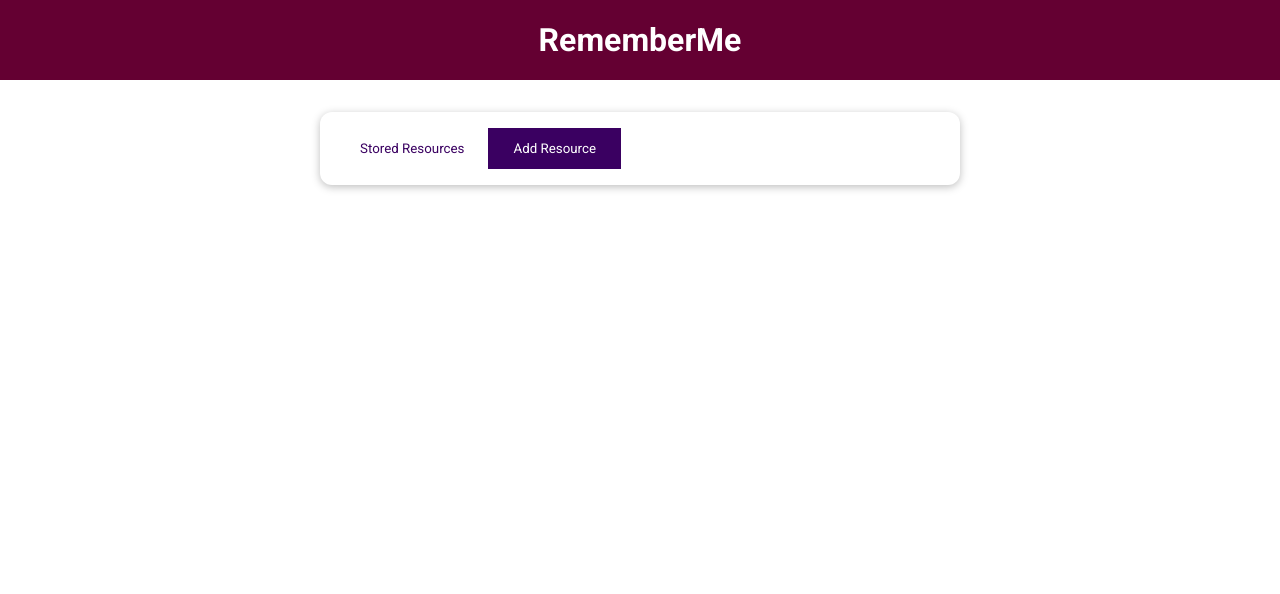
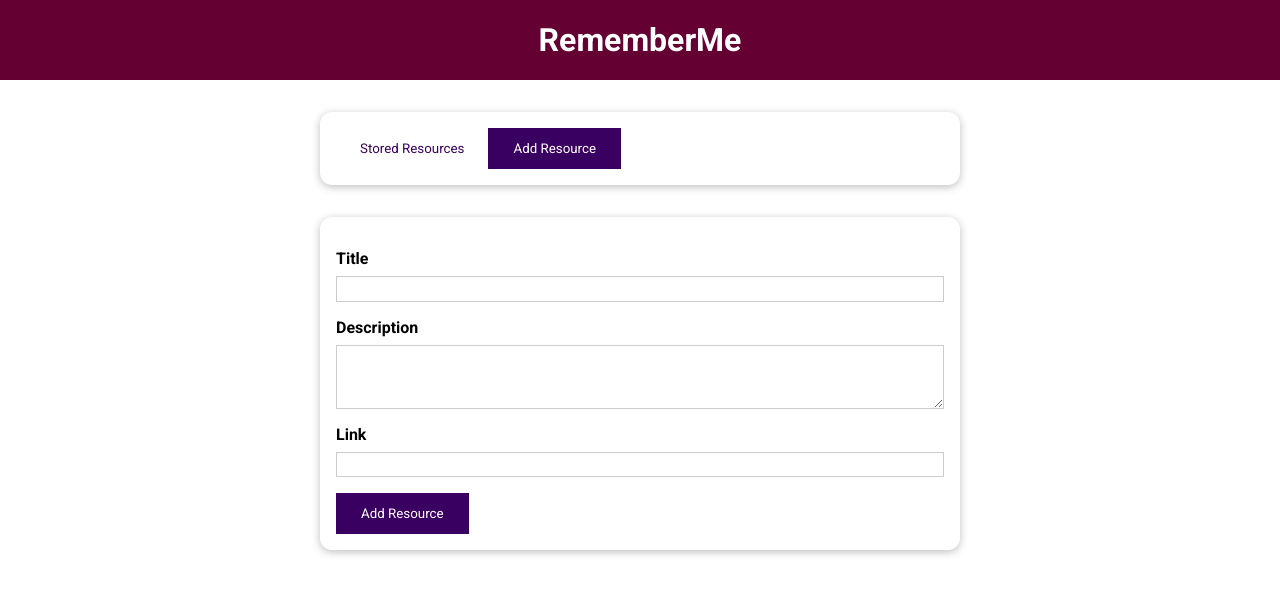
Before and after one commit to ritikargusoft/Learning-resource-app, a Vue app: page / in a window 1280 px wide. Both pictures are taken after a click on the button "Add Resource". Shown: the top 594 px of the page. Built offline with nearby package versions, Linux system fonts and the light colour scheme.

Commit message:
fetching user input

```diff
--- a/src/App.vue
+++ b/src/App.vue
@@ -1,21 +1,17 @@
 <template>
   <the-header title="RememberMe"></the-header>
   <the-resources></the-resources>
-</template>å
+</template>
 
 <script>
 import TheHeader from './components/layouts/TheHeader.vue';
 import TheResources from './components/learning-resources/TheResources.vue';
+
 export default {
   components: {
     TheHeader,
     TheResources
-  },
-  data() {
-    return {
-
-    };
-  },
+  }
 };
 </script>
 
--- a/src/components/UI/BaseButton.vue
+++ b/src/components/UI/BaseButton.vue
@@ -1,12 +1,12 @@
 <template>
-  <button :type="type" :class="mode">
+  <button :class="mode">
     <slot></slot>
   </button>
 </template>
 
 <script>
 export default {
-  props: ['type', 'mode']
+  props: [ 'mode']
 }
 </script>
 
--- /dev/null
+++ b/src/components/UI/BaseDialog.vue
@@ -0,0 +1,85 @@
+<template>
+  <div @click="$emit('close')"></div>
+  <dialog open>
+    <header>
+      <slot name="header">
+        <h2>{{ title }}</h2>
+      </slot>
+    </header>
+    <section>
+      <slot></slot>
+    </section>
+    <menu>
+      <slot name="actions">
+        <base-button @click="$emit('close')">Close</base-button>
+      </slot>
+    </menu>
+  </dialog>
+</template>
+
+<script>
+export default {
+  props: {
+    title: {
+      type: String,
+      required: false,
+    },
+  },
+  emits: ['close']
+};
+</script>
+
+<style scoped>
+div {
+  position: fixed;
+  top: 0;
+  left: 0;
+  height: 100vh;
+  width: 100%;
+  background-color: rgba(0, 0, 0, 0.75);
+  z-index: 10;
+}
+
+dialog {
+  position: fixed;
+  top: 20vh;
+  left: 10%;
+  width: 80%;
+  z-index: 100;
+  border-radius: 12px;
+  border: none;
+  box-shadow: 0 2px 8px rgba(0, 0, 0, 0.26);
+  padding: 0;
+  margin: 0;
+  overflow: hidden;
+}
+
+header {
+  background-color: #3a0061;
+  color: white;
+  width: 100%;
+  padding: 1rem;
+}
+
+header h2 {
+  margin: 0;
+}
+
+section {
+  padding: 1rem;
+}
+
+menu {
+  padding: 1rem;
+  display: flex;
+  justify-content: flex-end;
+  margin: 0;
+}
+
+@media (min-width: 768px) {
+  dialog {
+    left: calc(50% - 20rem);
+    width: 40rem;
+  }
+}
+</style>
--- a/src/components/learning-resources/AddResource.vue
+++ b/src/components/learning-resources/AddResource.vue
@@ -1,3 +1,90 @@
 <template>
-<base-card>
-</base-card></template>
+  <base-dialog v-if="inputIsInvalid" title="Invalid Input" @close="confirmError">
+    <template #default>
+      <p>Unfortunately, at least one input value is invalid.</p>
+      <p>Please check all inputs and make sure you enter at least a few characters into each input field.</p>
+    </template>
+    <template #actions>
+      <base-button @click="confirmError">Okay</base-button>
+    </template>
+  </base-dialog>
+  <base-card>
+    <form @submit.prevent="submitData">
+      <div class="form-control">
+        <label for="title">Title</label>
+        <input id="title" name="title" type="text" ref="titleInput" />
+      </div>
+      <div class="form-control">
+        <label for="description">Description</label>
+        <textarea id="description" name="description" rows="3" ref="descInput"></textarea>
+      </div>
+      <div class="form-control">
+        <label for="link">Link</label>
+        <input id="link" name="link" type="url" ref="linkInput" />
+      </div>
+      <div>
+        <base-button type="submit">Add Resource</base-button>
+      </div>
+    </form>
+  </base-card>
+</template>
+
+<script>
+export default {
+  inject: ['addResource'],
+  data() {
+    return {
+      inputIsInvalid: false,
+    };
+  },
+  methods: {
+    submitData() {
+      const enteredTitle = this.$refs.titleInput.value;
+      const enteredDescription = this.$refs.descInput.value;
+      const enteredUrl = this.$refs.linkInput.value;
+
+      if (
+        enteredTitle.trim() === '' ||
+        enteredDescription.trim() === '' ||
+        enteredUrl.trim() === ''
+      ) {
+        this.inputIsInvalid = true;
+        return;
+      }
+
+      this.addResource(enteredTitle, enteredDescription, enteredUrl);
+    },
+    confirmError() {
+      this.inputIsInvalid = false;
+    }
+  },
+};
+</script>
+
+<style scoped>
+label {
+  font-weight: bold;
+  display: block;
+  margin-bottom: 0.5rem;
+}
+
+input,
+textarea {
+  display: block;
+  width: 100%;
+  font: inherit;
+  padding: 0.15rem;
+  border: 1px solid #ccc;
+}
+
+input:focus,
+textarea:focus {
+  outline: none;
+  border-color: #3a0061;
+  background-color: #f7ebff;
+}
+
+.form-control {
+  margin: 1rem 0;
+}
+</style>
--- a/src/components/learning-resources/TheResources.vue
+++ b/src/components/learning-resources/TheResources.vue
@@ -3,41 +3,38 @@
     <base-button
       @click="setSelectedTab('stored-resources')"
       :mode="storedResButtonMode"
-      >Stored Resources</base-button
-    >
-    <base-button
-      @click="setSelectedTab('add-resources')"
-      :mode="addResButtonMode"
-      >Add Resource</base-button
-    >
+    >Stored Resources</base-button>
+    <base-button @click="setSelectedTab('add-resource')" :mode="addResButtonMode">Add Resource</base-button>
+  </base-card>
+  <keep-alive>
     <component :is="selectedTab"></component>
-  </base-card>
+  </keep-alive>
 </template>
 
 <script>
-import StoredResources from "./StoredResources.vue";
-import AddResource from "./AddResource.vue";
+import StoredResources from './StoredResources.vue';
+import AddResource from './AddResource.vue';
+
 export default {
   components: {
     StoredResources,
     AddResource,
   },
-
   data() {
     return {
-      selectedTab: "stored-resources",
+      selectedTab: 'stored-resources',
       storedResources: [
         {
-          id: "official-guide",
-          title: "Official Guide",
-          description: "The official Vue.js documentation.",
-          link: "https://vuejs.org",
+          id: 'official-guide',
+          title: 'Official Guide',
+          description: 'The official Vue.js documentation.',
+          link: 'https://vuejs.org',
         },
         {
-          id: "google",
-          title: "Google",
-          description: "Learn to google...",
-          link: "https://google.org",
+          id: 'google',
+          title: 'Google',
+          description: 'Learn to google...',
+          link: 'https://google.org',
         },
       ],
     };
@@ -45,21 +42,31 @@ export default {
   provide() {
     return {
       resources: this.storedResources,
+      addResource: this.addResource,
     };
   },
-
   computed: {
     storedResButtonMode() {
-      return this.selectedTab === "stored-resources" ? null : "flat";
+      return this.selectedTab === 'stored-resources' ? null : 'flat';
     },
     addResButtonMode() {
-      return this.selectedTab === "add-resources" ? null : "flat";
+      return this.selectedTab === 'add-resource' ? null : 'flat';
     },
   },
   methods: {
     setSelectedTab(tab) {
       this.selectedTab = tab;
     },
+    addResource(title, description, url) {
+      const newResource = {
+        id: new Date().toISOString(),
+        title: title,
+        description: description,
+        link: url,
+      };
+      this.storedResources.unshift(newResource);
+      this.selectedTab = 'stored-resources';
+    },
   },
 };
 </script>
--- a/src/main.js
+++ b/src/main.js
@@ -3,9 +3,12 @@ import { createApp } from 'vue';
 import App from './App.vue';
 import BaseCard from './components/UI/BaseCard.vue';
 import BaseButton from './components/UI/BaseButton.vue';
+import BaseDialog from './components/UI/BaseDialog.vue';
+
 const app = createApp(App)
 
 app.component('base-card', BaseCard);
 app.component('base-button', BaseButton);
+app.component('base-dialog', BaseDialog);
 
 app.mount('#app');
```
